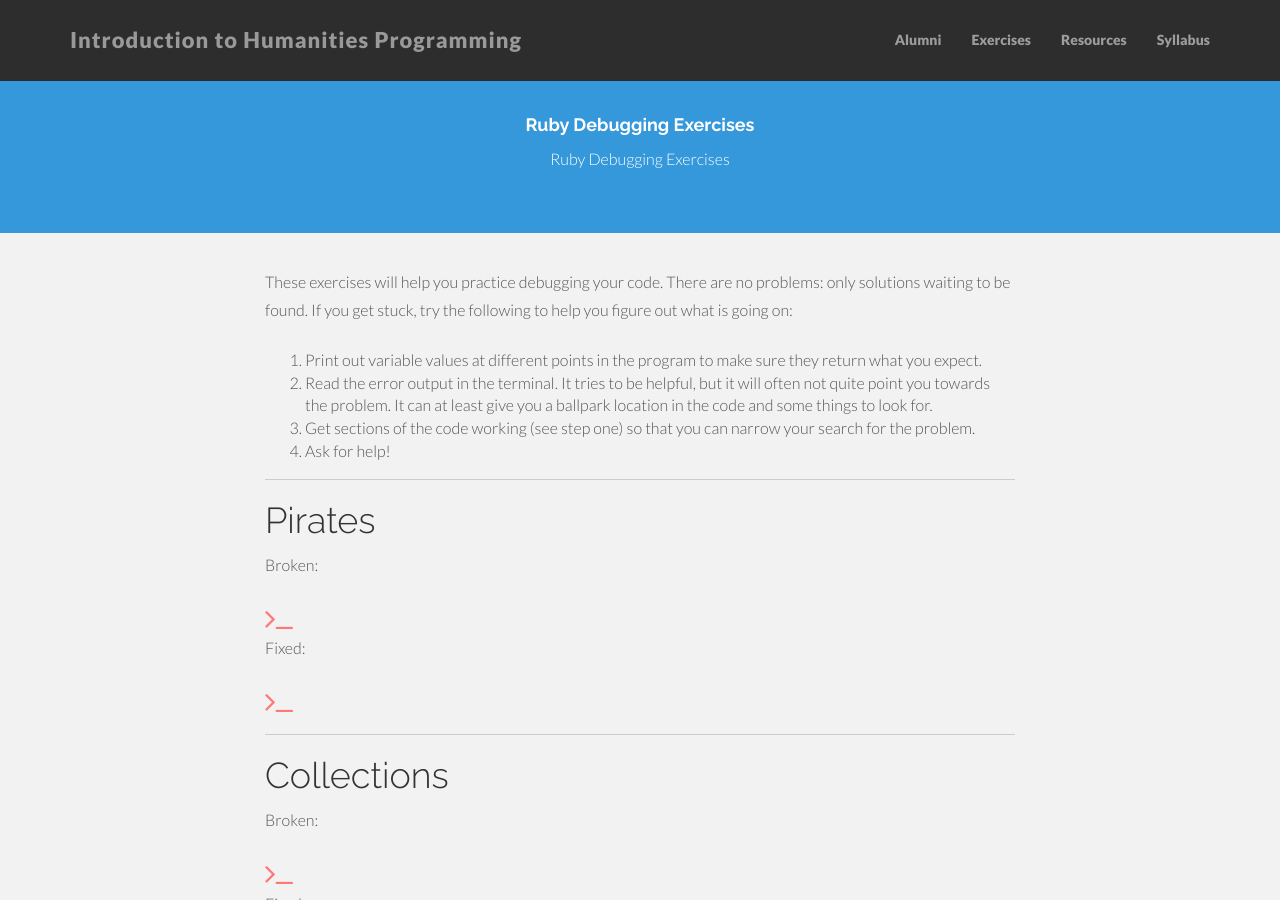
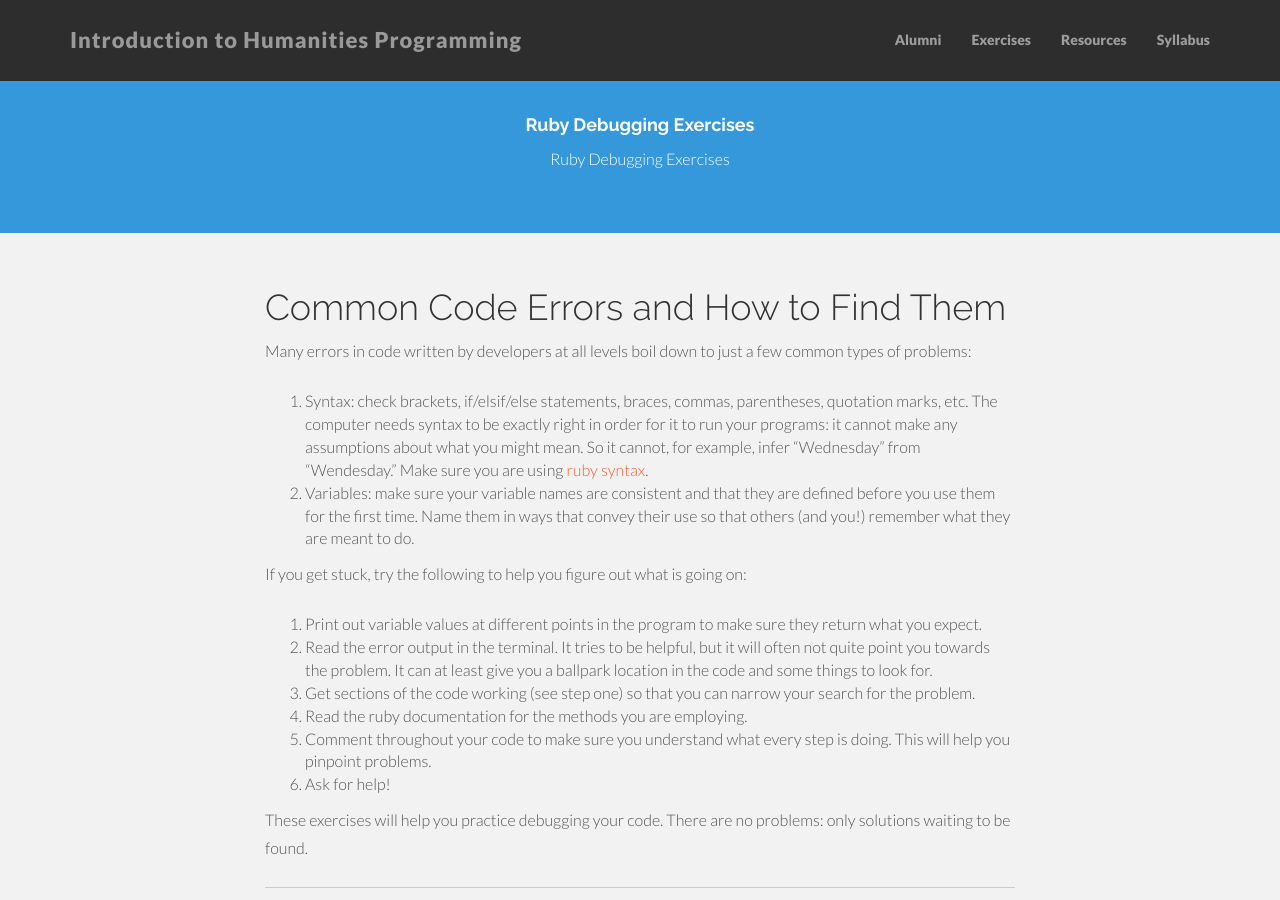
Before and after one commit to humanitiesprogramming/humanitiesprogramming.github.io, a Jekyll site: the page built from broken_ruby.md, in a window 1280 px wide and 900 px high. Built offline with Jekyll 4.4.1, drawn with Linux system fonts in a browser that asks for light colours; nearby versions of some CDN libraries.

Commit message:
adds a bit more documentation at beginning.

```diff
--- a/broken_ruby.md
+++ b/broken_ruby.md
@@ -7,12 +7,24 @@ javascript:
   - /assets/js/hint.js
 ---
 
-These exercises will help you practice debugging your code. There are no problems: only solutions waiting to be found. If you get stuck, try the following to help you figure out what is going on:
+# Common Code Errors and How to Find Them
+
+Many errors in code written by developers at all levels boil down to just a few common types of problems:
+
+1.  Syntax: check brackets, if/elsif/else statements, braces, commas, parentheses, quotation marks, etc. The computer needs syntax to be exactly right in order for it to run your programs: it cannot make any assumptions about what you might mean. So it cannot, for example, infer "Wednesday" from "Wendesday." Make sure you are using [ruby syntax](http://ruby-doc.org/docs/ruby-doc-bundle/Manual/man-1.4/syntax.html).
+2.  Variables: make sure your variable names are consistent and that they are defined before you use them for the first time. Name them in ways that convey their use so that others (and you!) remember what they are meant to do.
+
+
+If you get stuck, try the following to help you figure out what is going on:
 
 1.  Print out variable values at different points in the program to make sure they return what you expect.
 2.  Read the error output in the terminal. It tries to be helpful, but it will often not quite point you towards the problem. It can at least give you a ballpark location in the code and some things to look for.
 3.  Get sections of the code working (see step one) so that you can narrow your search for the problem.
-4.  Ask for help!
+4.  Read the ruby documentation for the methods you are employing.
+5.  Comment throughout your code to make sure you understand what every step is doing. This will help you pinpoint problems.
+6.  Ask for help!
+
+These exercises will help you practice debugging your code. There are no problems: only solutions waiting to be found.
 
 <hr/>
 
```
